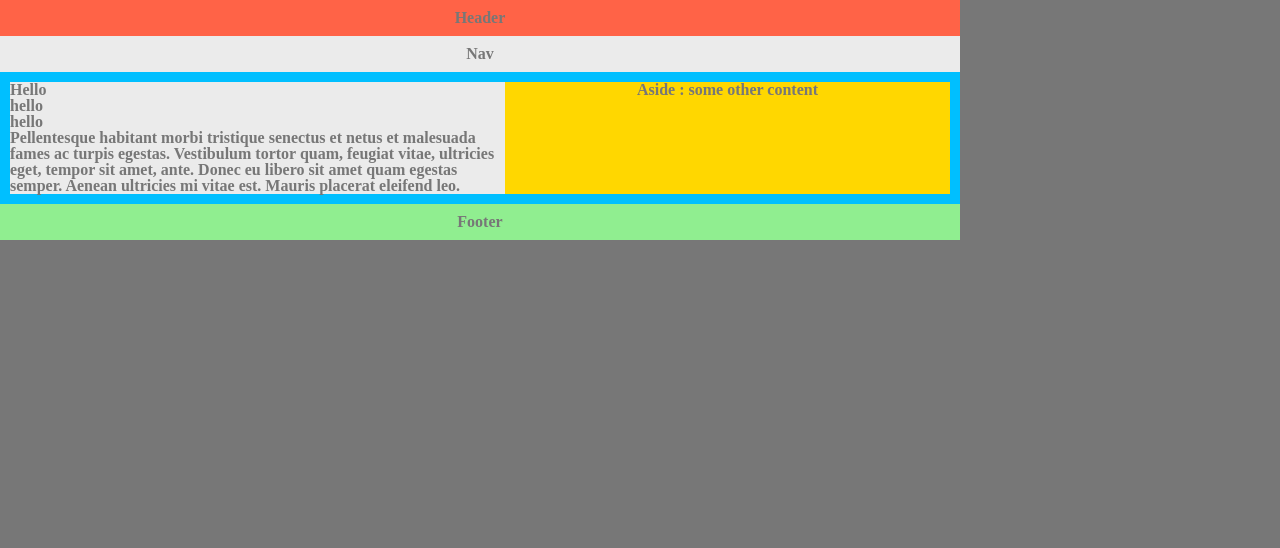
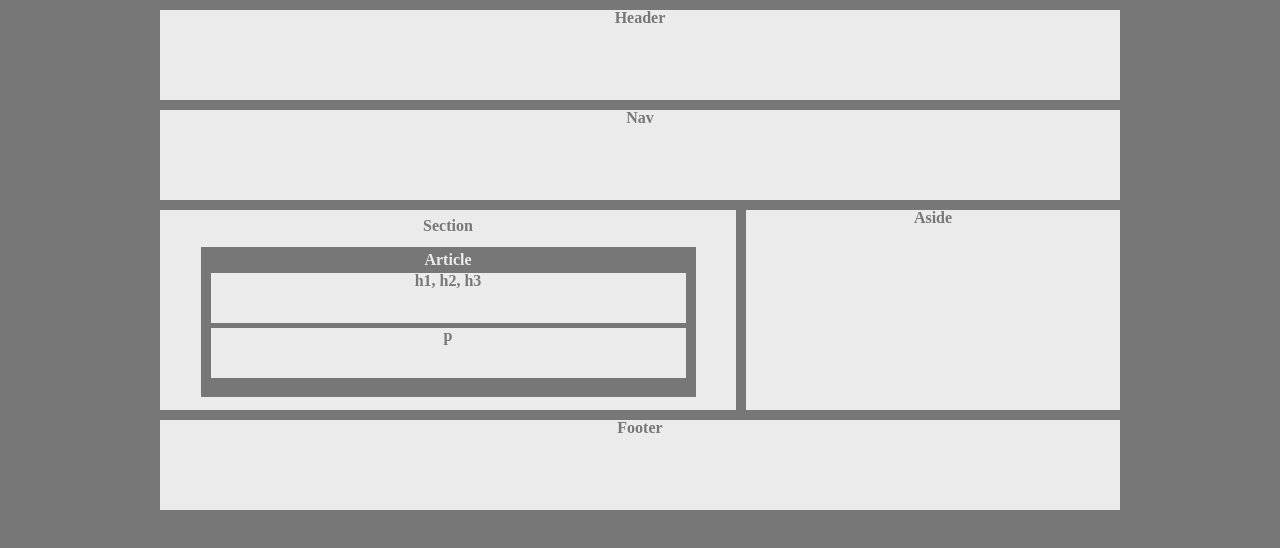
Before and after one commit to sharonpamela/HW-Wireframe, a plain HTML site: page index.html in a window 1280 px wide. Drawn offline with Linux system fonts and the light colour scheme.

Commit message:
fixed flexbox issues

```diff
--- a/css/style.css
+++ b/css/style.css
@@ -3,12 +3,16 @@
     flex-flow: row wrap;
     font-weight: bold;
     text-align: center;
-    /* align-items: center; */
+    align-items: center;
+    justify-content: center;
+    align-content: center;
     max-width: 960px;
+    margin:auto;
 }
 
 .wrapper > * {
-    padding: 10px;
+    /* padding: 10px; */
+    margin-top: 10px;
     flex: 1 100%;
 }
 
@@ -19,14 +23,32 @@ body{
     font-size: 18px;
 }
 
-header, nav, .main-section, aside, footer{
+header, nav, .main-sub-section, article, aside, footer{
     background: #ebebeb;
 }
 
+header, nav, footer{
+height: 90px;
+}
+
+/* this is the container that contains the section and aside boxes */
 .main-section{
     display: flex;
     flex-direction: row;
     flex-flow: row wrap;
+    text-align: center;
+    justify-content: space-evenly;
+    height: 200px;
+}
+
+/* this is the box that contains the section and articles */
+.main-sub-section{
+    display: flex;
+    flex-direction: column;
+    align-items: center;
+    justify-content: space-evenly;
+    width: 60%;
+    margin-right: 5px;
 }
 
 .article {
@@ -34,11 +56,27 @@ header, nav, .main-section, aside, footer{
     background: #777;
     max-width: 495px;
     box-sizing: border-box;
+    margin: 5px;
+    padding: 5px;
+    text-align: center;
+    height: 150px;
+    width: 100%;
+}
+
+.article p , h1 {
+    height: 50px;
+}
+
+div > h1, div > p{
+    text-align: center;
+    margin: 5px;
 }
 
 .aside{
-    max-width: 460px;
+    max-width: 400px;
+    width: 30%;
     box-sizing: border-box;
+    margin-left: 5px;
 }
 
 h1, h2, h3, p {
@@ -46,35 +84,16 @@ h1, h2, h3, p {
     background: #ebebeb;
 }
 
-.header {
-    background: tomato;
-}
 
-.main-section {
-    background: deepskyblue;
-}
-
-.article{
-    text-align: left;
-}
-
-.aside{
-    background: gold;
-}
-
-.footer {
-    background: lightgreen;
-}
-
-@media all and (min-width: 600px) {
+/* @media all and (min-width: 600px) {
   .aside { flex: 1  0; }
-}
+} */
 
 /* Medium screens */
 @media all and (min-width: 600px) {
     /* We tell both sidebars to share a row */
     .aside { flex: 1 auto; }
-  }
+}
 
 /* Large screens */
 @media all and (min-width: 800px) {
--- a/index.html
+++ b/index.html
@@ -1,9 +1,7 @@
 <!DOCTYPE html>
 <html lang="en">
 <head>
-    <meta charset="UTF-8">
     <meta name="viewport" content="width=device-width, initial-scale=1.0">
-    <meta http-equiv="X-UA-Compatible" content="ie=edge">
     <title>Wire Frame</title>
     <link rel="stylesheet" type="text/css" href="css/style.css">
     <link rel="stylesheet" type="text/css" href="css/reset.css">
@@ -13,15 +11,17 @@
         <header class="header">Header</header>
         <nav class="navbar">Nav</nav>
         <div class="main-section">
-            <article class="article">
-                <div>
-                    <h1>Hello</h1>
-                    <h2>hello</h2>
-                    <h3>hello</h3>
-                    <p>Pellentesque habitant morbi tristique senectus et netus et malesuada fames ac turpis egestas. Vestibulum tortor quam, feugiat vitae, ultricies eget, tempor sit amet, ante. Donec eu libero sit amet quam egestas semper. Aenean ultricies mi vitae est. Mauris placerat eleifend leo.</p>
-                </div>
-            </article>
-            <aside class="aside">Aside : some other content </aside>
+            <div class="main-sub-section">
+                <span>Section</span>
+                <article class="article">
+                    <span>Article</span>
+                    <div>
+                        <h1>h1, h2, h3</h1>
+                        <p>p</p>
+                    </div>
+                </article>
+            </div>
+            <aside class="aside">Aside</aside>
         </div>
         <footer class="footer">Footer</footer>
       </div>
```
